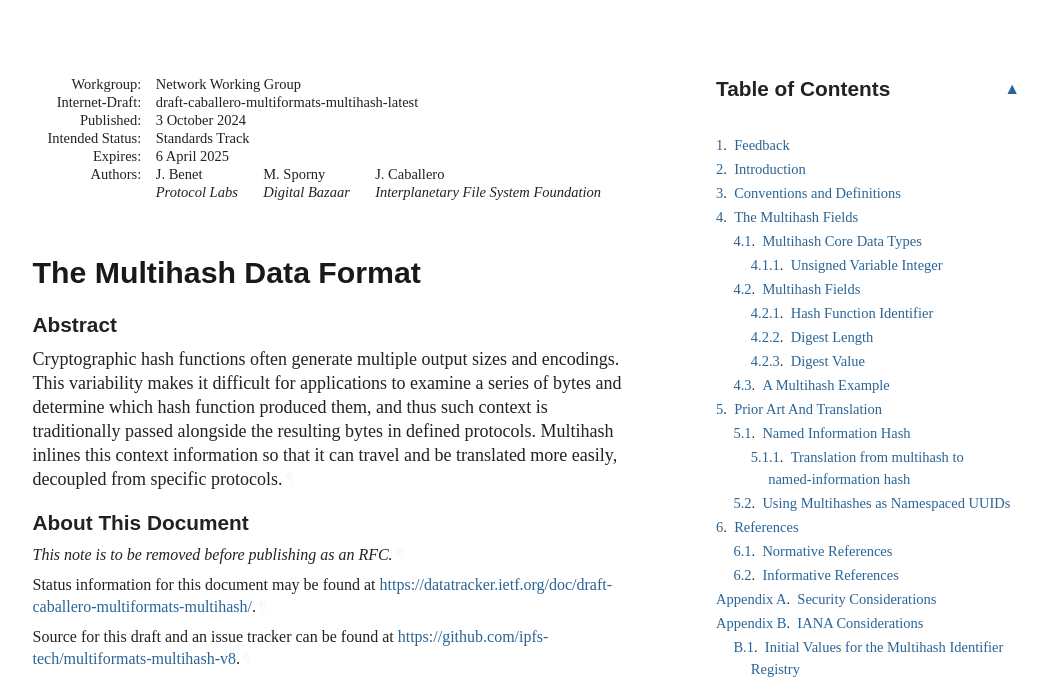
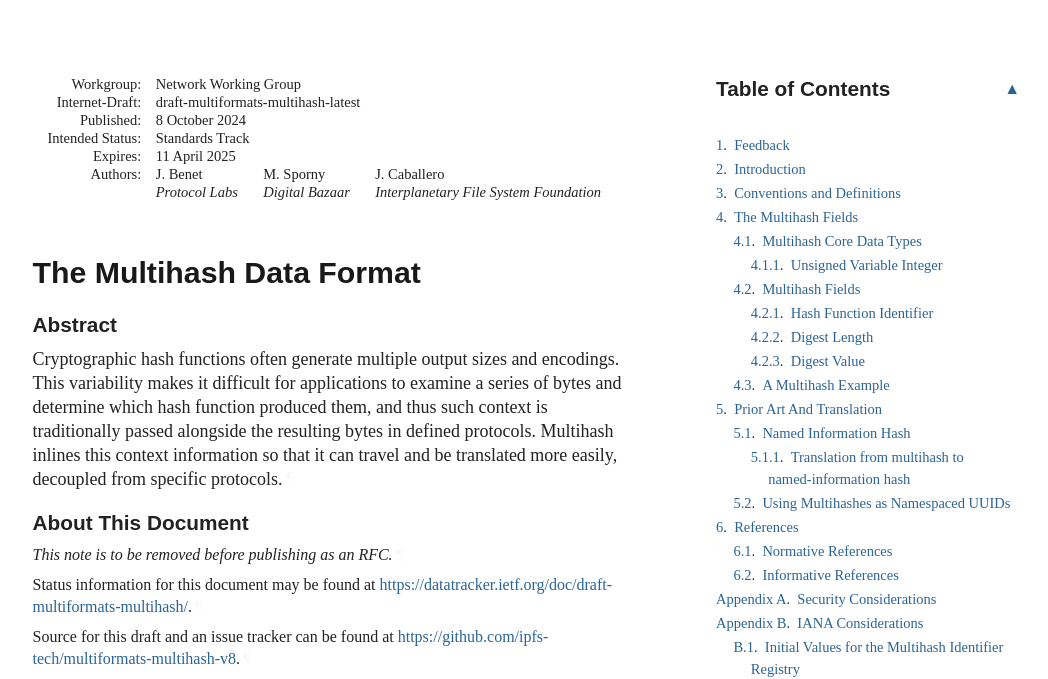
Before and after one commit to ipfs-tech/multiformats-multihash-v8, a plain HTML site: page draft-multiformats-multihash.html in a window 1280 px wide. Shown: the top 679 px of the page, without its empty margins (92-1140 px from the left). Drawn offline with Linux system fonts and the light colour scheme; a web font is replaced by a local one.

Commit message:
Script updating gh-pages from 5668ca3. [ci skip]

```diff
--- a/draft-caballero-multiformats-multihash.html
+++ b/draft-multiformats-multihash.html
@@ -20,7 +20,7 @@ translated more easily, decoupled from specific protocols.
 <meta content="namespace governance" name="keyword">
 <meta content="identifiers" name="keyword">
 <meta content="sparkling distributed ledger" name="keyword">
-<meta content="draft-caballero-multiformats-multihash-latest" name="ietf.draft">
+<meta content="draft-multiformats-multihash-latest" name="ietf.draft">
 <!-- Generator version information:
   xml2rfc 3.23.2
     Python 3.12.6
@@ -36,7 +36,7 @@ translated more easily, decoupled from specific protocols.
     setuptools 70.3.0
     wcwidth 0.2.13
 -->
-<link href="draft-caballero-multiformats-multihash.xml" rel="alternate" type="application/rfc+xml">
+<link href="draft-multiformats-multihash.xml" rel="alternate" type="application/rfc+xml">
 <link href="#copyright" rel="license">
 <style type="text/css">@font-face {
   font-family: 'Lora';
@@ -1037,7 +1037,7 @@ svg :is([fill="white"], [fill^="#fff"]) {
 </tr></thead>
 <tfoot><tr>
 <td class="left">Benet, et al.</td>
-<td class="center">Expires 6 April 2025</td>
+<td class="center">Expires 11 April 2025</td>
 <td class="right">[Page]</td>
 </tr></tfoot>
 </table>
@@ -1047,15 +1047,15 @@ svg :is([fill="white"], [fill^="#fff"]) {
 <dt class="label-workgroup">Workgroup:</dt>
 <dd class="workgroup">Network Working Group</dd>
 <dt class="label-internet-draft">Internet-Draft:</dt>
-<dd class="internet-draft">draft-caballero-multiformats-multihash-latest</dd>
+<dd class="internet-draft">draft-multiformats-multihash-latest</dd>
 <dt class="label-published">Published:</dt>
 <dd class="published">
-<time datetime="2024-10-03" class="published">3 October 2024</time>
+<time datetime="2024-10-08" class="published">8 October 2024</time>
     </dd>
 <dt class="label-intended-status">Intended Status:</dt>
 <dd class="intended-status">Standards Track</dd>
 <dt class="label-expires">Expires:</dt>
-<dd class="expires"><time datetime="2025-04-06">6 April 2025</time></dd>
+<dd class="expires"><time datetime="2025-04-11">11 April 2025</time></dd>
 <dt class="label-authors">Authors:</dt>
 <dd class="authors">
 <div class="author">
@@ -1089,7 +1089,7 @@ translated more easily, decoupled from specific protocols.<a href="#section-abst
       </h2>
 <p id="section-note.1-1">This note is to be removed before publishing as an RFC.<a href="#section-note.1-1" class="pilcrow">¶</a></p>
 <p id="section-note.1-2">
-        Status information for this document may be found at <span><a href="https://datatracker.ietf.org/doc/draft-caballero-multiformats-multihash/">https://datatracker.ietf.org/doc/draft-caballero-multiformats-multihash/</a></span>.<a href="#section-note.1-2" class="pilcrow">¶</a></p>
+        Status information for this document may be found at <span><a href="https://datatracker.ietf.org/doc/draft-multiformats-multihash/">https://datatracker.ietf.org/doc/draft-multiformats-multihash/</a></span>.<a href="#section-note.1-2" class="pilcrow">¶</a></p>
 <p id="section-note.1-3">Source for this draft and an issue tracker can be found at
         <span><a href="https://github.com/ipfs-tech/multiformats-multihash-v8">https://github.com/ipfs-tech/multiformats-multihash-v8</a></span>.<a href="#section-note.1-3" class="pilcrow">¶</a></p>
 </section>
@@ -1112,7 +1112,7 @@ translated more easily, decoupled from specific protocols.<a href="#section-abst
         time. It is inappropriate to use Internet-Drafts as reference
         material or to cite them other than as "work in progress."<a href="#section-boilerplate.1-3" class="pilcrow">¶</a></p>
 <p id="section-boilerplate.1-4">
-        This Internet-Draft will expire on 6 April 2025.<a href="#section-boilerplate.1-4" class="pilcrow">¶</a></p>
+        This Internet-Draft will expire on 11 April 2025.<a href="#section-boilerplate.1-4" class="pilcrow">¶</a></p>
 </section>
 </div>
 <div id="copyright">
```
Also changed, not shown: index.html (+4 -4 lines), draft-multiformats-multihash.txt.
